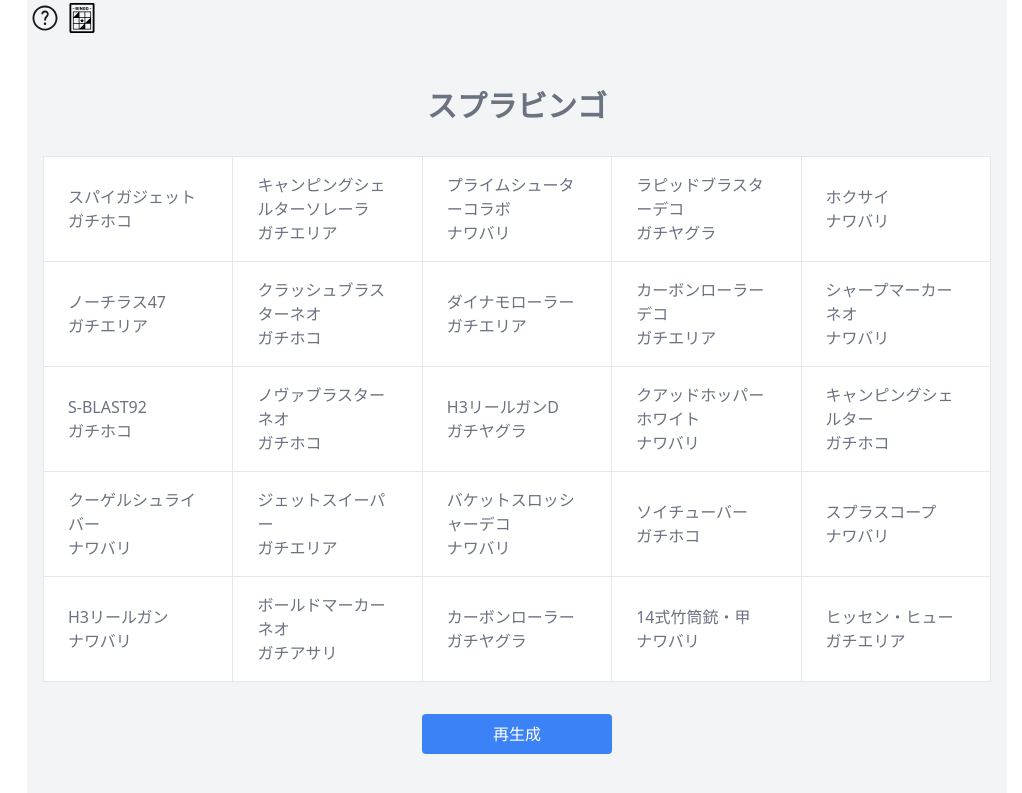
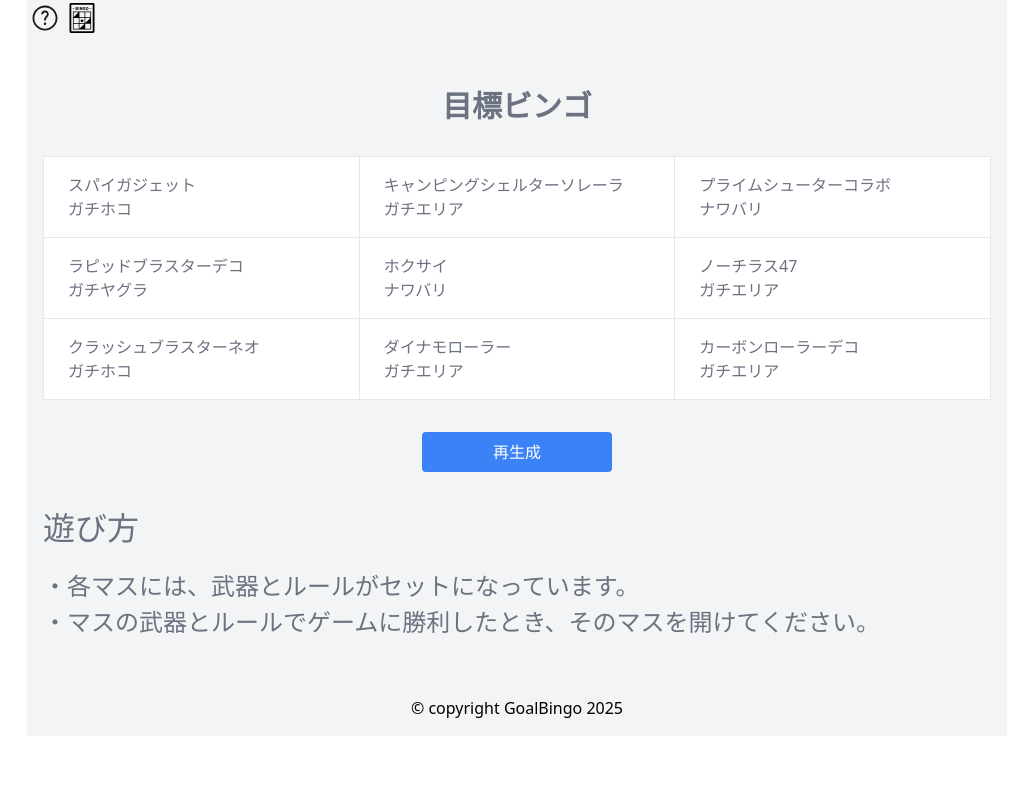
Before and after one commit to ryouhei0705/goalBingo, a Next.js app: page / in a window 1280 px wide. Shown: the top 793 px of the page, without its empty margins (123-1145 px from the left). Built offline with nearby package versions, Linux system fonts and the light colour scheme.

Commit message:
スプラ要素を目標ビンゴに変えつつコメントを追加

```diff
--- a/pages/_document.tsx
+++ b/pages/_document.tsx
@@ -41,7 +41,7 @@
       </body>
 
       <div className='footerCopyright'>
-        <p>&copy; copyright enjoyspla 2023</p>
+        <p>&copy; copyright GoalBingo 2025</p>
       </div>
     </Html>
   )
--- a/pages/about.tsx
+++ b/pages/about.tsx
@@ -4,11 +4,12 @@
 import Link from 'next/link';
 import styles from '@/styles/about.module.scss'
 
+// サイトについてのページ
 const About = () => {
     return (
         <div className={styles.container}>
             <Head>
-                <title>エンジョイスプラ</title>
+                <title>目標ビンゴ</title>
                 <meta name="viewport" content="width=device-width, initial-scale=1.0" />
             </Head>
 
@@ -17,7 +18,7 @@
                     このサイトについて
                 </div>
                 <div className={styles.text}>
-                    エンジョイスプラでは、スプラトゥーンをより楽しむためのツールを公開しています。
+                    目標ビンゴでは、目標を持ち，達成することを楽しむためのツールを公開しています。
                 </div>
             </div>
 
@@ -33,7 +34,7 @@
                     </li>
                     <li>
                         <Link href='/'>
-                            ・スプラビンゴ
+                            ・目標ビンゴ
                         </Link>
                     </li>
                 </ul>
@@ -63,14 +64,14 @@
                 </div>
             </div>
 
-            <div className={styles.column}>
+            {/* <div className={styles.column}>
                 <div className={styles.subtitle}>
                     アマゾンリンクについて
                 </div>
                 <div className={styles.text}>
                     エンジョイスプラの管理者であるryouhei0705は、Amazonのアソシエイトとして適格販売により収入を得ています。
                 </div>
-            </div>
+            </div> */}
 
         </div>
     );
--- a/pages/amazonAffiliate.tsx
+++ b/pages/amazonAffiliate.tsx
@@ -2,6 +2,7 @@
 import styles from '@/styles/amazonAffiliate.module.scss'
 import Head from 'next/head';
 
+// アマゾンアフィリエイトようのページ
 const AmazonAffiliate = () => {
     return (
         <div className={styles.container}>
--- a/pages/bingo.tsx
+++ b/pages/bingo.tsx
@@ -4,6 +4,8 @@
 import Image from 'next/image';
 import { Rule } from 'postcss';
 import Head from 'next/head';
+
+// 各セルのデータのインターフェース
 interface CellData {
     value1: string;
     value2: string;
@@ -33,15 +35,16 @@
     { name: 'ナワバリ', imageUrl: '/images/nawabari.webp' },
 ];
 
+// ビンゴのコンポーネント
 const Bingo = () => {
     const [board, setBoard] = useState<CellData[][]>([]);
 
     const initializeBoard = useCallback(() => {
         const newBoard: CellData[][] = [];
 
-        for (let row = 0; row < 5; row++) {
+        for (let row = 0; row < 3; row++) {
             const newRow: CellData[] = [];
-            for (let col = 0; col < 5; col++) {
+            for (let col = 0; col < 3; col++) {
                 // const weapon:ValueDate = getRandomElement(weapons);
                 const rule: ValueDate = getRandomElement(rules);
 
@@ -96,7 +99,7 @@
             <Head>
                 <meta name="viewport" content="width=device-width, initial-scale=1.0" />
             </Head>
-            <h1 className={styles.title}>スプラビンゴ</h1>
+            <h1 className={styles.title}>目標ビンゴ</h1>
             <table className={styles.bingoTable}>
                 <tbody>
                     {board.map((row, rowIndex) => (
@@ -130,6 +133,7 @@
                     ))}
                 </tbody>
             </table>
+            {/* 再生性ボタン */}
             <button
                 className={styles.regenerate}
                 onClick={regenerateBoard}
--- a/pages/index.tsx
+++ b/pages/index.tsx
@@ -4,17 +4,18 @@
 import Head from 'next/head';
 import Link from 'next/link';
 
+// メインのページ
 const Home = () => {
   return (
     <div>
       {/* <HamburgerMenu /> */}
       <Head>
-        <title>エンジョイスプラ</title>
+        <title>目標ビンゴ</title>
         <meta name="viewport" content="width=device-width, initial-scale=1.0" />
       </Head>
 
-      <Bingo />
-      <AmazonAffiliate />
+      <Bingo />{/* ビンゴ */}
+      {/* <AmazonAffiliate /> */}{/* アマゾンアフィリエイト */}
     </div>
   );
 };
```
